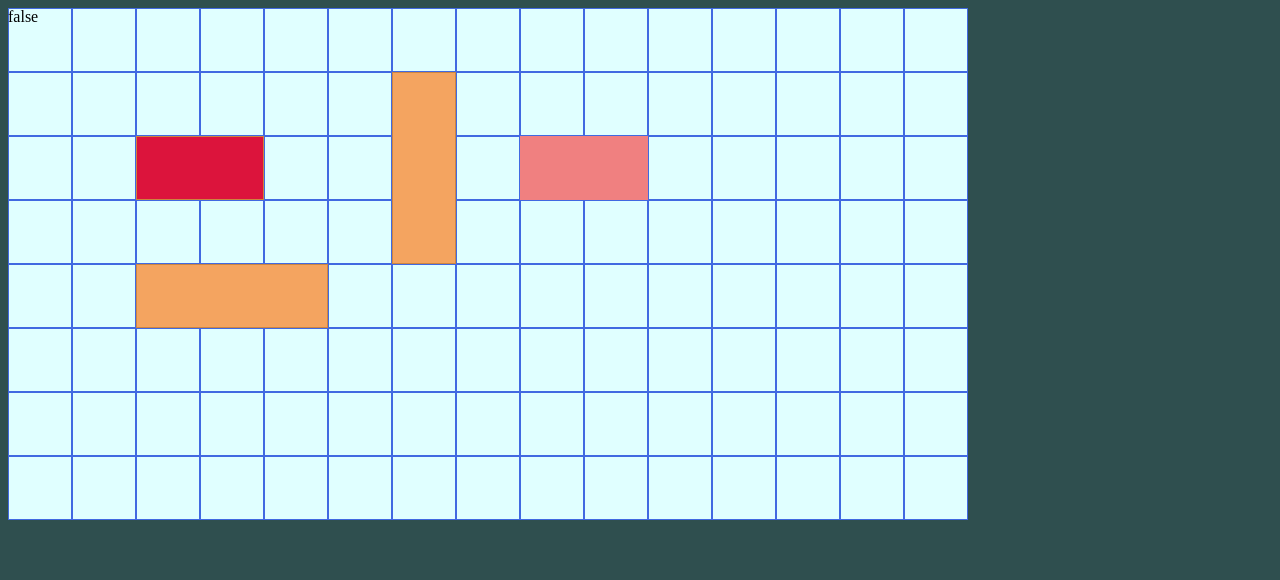
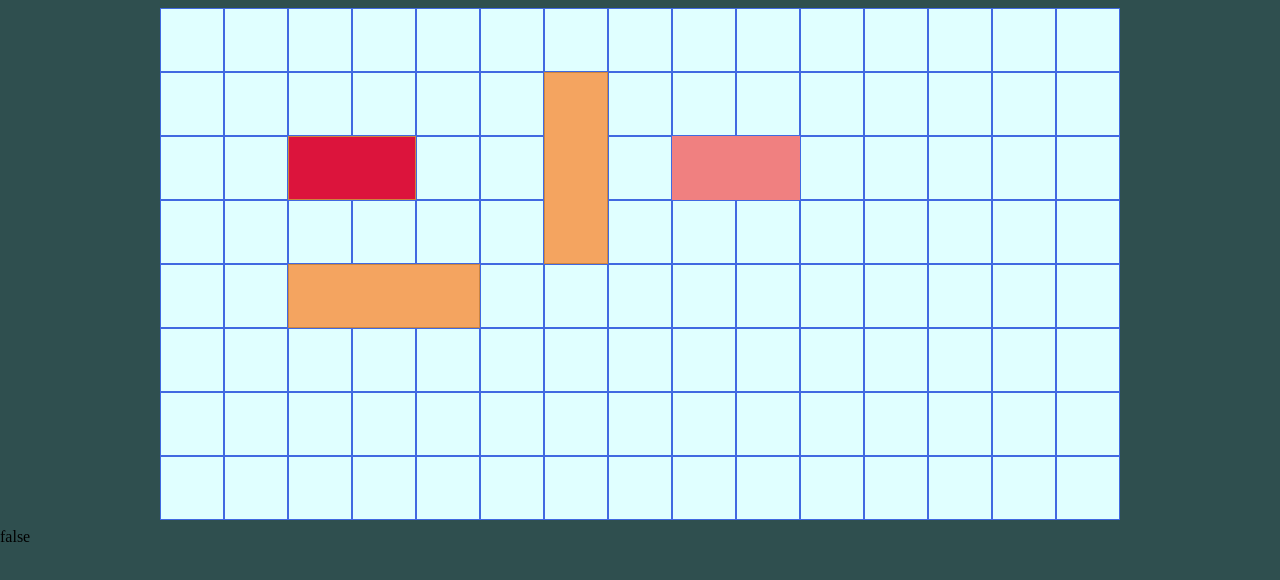
Before and after one commit to obr-09/svelte-parking-game, a Svelte app: page / in a window 1280 px wide. Shown: the top 580 px of the page. Built offline with nearby package versions, Linux system fonts and the light colour scheme.

Commit message:
feat: remove some elements pointer events to allow centered grid

```diff
--- a/src/App.svelte
+++ b/src/App.svelte
@@ -1,44 +1,10 @@
 <script lang="ts">
-  import { goal, isGoalReached, otherDogs, rocketDog } from './data/store';
-  import Dog from './entities/Dog.svelte';
-  import Goal from './terrain/Goal.svelte';
-  import Grid from './terrain/Grid.svelte';
+  import Game from './game/Game.svelte';
 </script>
 
 <main>
-  <Grid>
-  </Grid>
-  <div class="dog-container">
-    <!-- My (rocket) dog -->
-    {#if $rocketDog}
-      <Dog bind:placement={$rocketDog} isRocketDog />
-    {/if}
-    {#if $goal}
-      <Goal bind:placement={$goal} />
-    {/if}
-    <!-- Other people's dogs -->
-    {#each $otherDogs as otherDog }
-      <Dog bind:placement={otherDog} />
-    {/each}
-
-    {$isGoalReached}
-  </div>
+  <Game />
 </main>
 
 <style>
-  main {
-    position: relative;
-    width: 100%;
-    height: 100%;
-    height: auto;
-  }
-
-  .dog-container {
-    position: absolute;
-    top: 0;
-    right: 0;
-    bottom: 0;
-    left: 0;
-    margin: 8px;
-  }
 </style>
--- a/src/data/store.ts
+++ b/src/data/store.ts
@@ -4,11 +4,12 @@ import { getAllDogCoordinates } from "./utils";
 
 
 // Dogs positions
-export const otherDogs: Writable<DogPlacement[]> = writable([
+export const otherDogs = writable<DogPlacement[]>([
   { x: 6, y: 1, width: 1, height: 3 },
   { x: 2, y: 4, width: 3, height: 1 },
 ]);
-export const rocketDog: Writable<DogPlacement> = writable<DogPlacement>({x: 2, y: 2, width: 2, height: 1});
+export const rocketDog = writable<DogPlacement>({x: 2, y: 2, width: 2, height: 1});
+export const isThereDogBeingWalked = writable<boolean>(false);
 
 // Level grid info
 export const gridSize = writable<GridData>({ x: 15, y: 8 });
@@ -32,5 +33,5 @@ export const gridOccupiedSpace = derived(([gridBaseSpace, otherDogs, rocketDog])
 });
 
 // Goal
-export const goal: Writable<DogPlacement> = writable<DogPlacement>({ x: 8, y: 2, width: 2, height: 1 });
+export const goal = writable<DogPlacement>({ x: 8, y: 2, width: 2, height: 1 });
 export const isGoalReached = derived([rocketDog, goal], ([$rocketDog, $goal]) => $rocketDog.x === $goal.x && $rocketDog.y === $goal.y);
--- a/src/entities/Dog.svelte
+++ b/src/game/Dog.svelte
@@ -3,7 +3,7 @@
 <script lang="ts">
   import { onDestroy, onMount } from "svelte";
   import type { Coordinates, DogPlacement, MovementLimits } from "../data/models";
-  import { cellWidth, gridOccupiedSpace, gridSize } from "../data/store";
+  import { cellWidth, gridOccupiedSpace, gridSize, isThereDogBeingWalked } from "../data/store";
 
   export let placement: DogPlacement;
   export let isRocketDog: boolean = false;
@@ -24,24 +24,28 @@
   });
 
   const onDogHold = () => {
-    isDogBeingWalked = true;
-    computeMovementLimits();
+    if (!isDogBeingWalked) {
+      isDogBeingWalked = true;
+      $isThereDogBeingWalked = true;
+      computeMovementLimits();
+    }
   };
+  // On mouse release, set dog logical and visual position to store data
   const onDogRelease = (): void => {
     if (isDogBeingWalked) {
-      // Set dog logical and visual position to store data
       placement.x = Math.round((movementCoordinates.x - placement.width * $cellWidth / 2) / $cellWidth);
       placement.y = Math.round((movementCoordinates.y - placement.height * $cellWidth / 2) / $cellWidth);
       movementCoordinates = { x: (placement.x + placement.width/2) * $cellWidth, y: (placement.y + placement.height/2) * $cellWidth };
       isDogBeingWalked = false;
+      $isThereDogBeingWalked = false;
     }
   };
-  const onDogMove = ({ pageX, pageY }): void => {
-    if (isDogBeingWalked) {
-      // Set dog visual position to mouse
+  // On mouse move when holding, set dog visual position to mouse
+  const onDogMove = (event): void => {
+    if (isDogBeingWalked && event.target?.classList?.contains('dog-container')) {
       movementCoordinates = {
-        x: Math.min((movementLimits.x2 + placement.width/2) * $cellWidth, Math.max((movementLimits.x1 + placement.width/2) * $cellWidth, pageX)),
-        y: Math.min((movementLimits.y2 + placement.height/2) * $cellWidth, Math.max((movementLimits.y1 + placement.height/2) * $cellWidth, pageY)),
+        x: Math.min((movementLimits.x2 + placement.width/2) * $cellWidth, Math.max((movementLimits.x1 + placement.width/2) * $cellWidth, event.offsetX)),
+        y: Math.min((movementLimits.y2 + placement.height/2) * $cellWidth, Math.max((movementLimits.y1 + placement.height/2) * $cellWidth, event.offsetY)),
       };
     }
   };
@@ -67,6 +71,7 @@
 <div
   class="dog"
   class:rocket="{isRocketDog}"
+  class:unselectable="{$isThereDogBeingWalked}"
   style="
     left: {movementCoordinates.x}px;
     top: {movementCoordinates.y}px;
@@ -89,4 +94,8 @@
   .dog.rocket {
     background: crimson;
   }
+
+  .dog.unselectable {
+    pointer-events: none;
+  }
 </style>
--- /dev/null
+++ b/src/game/Game.svelte
@@ -0,0 +1,44 @@
+<script lang="ts">
+  import { goal, isGoalReached, otherDogs, rocketDog } from '../data/store';
+  import Dog from './Dog.svelte';
+  import Goal from './Goal.svelte';
+  import Grid from './Grid.svelte';
+</script>
+
+<div class="game">
+  <Grid>
+    <div class="dog-container">
+      <!-- My (rocket) dog -->
+      {#if $rocketDog}
+        <Dog bind:placement={$rocketDog} isRocketDog />
+      {/if}
+      {#if $goal}
+        <Goal bind:placement={$goal} />
+      {/if}
+      <!-- Other people's dogs -->
+      {#each $otherDogs as otherDog }
+        <Dog bind:placement={otherDog} />
+      {/each}
+    </div>
+  </Grid>
+
+    {$isGoalReached}
+</div>
+
+<style>
+  .game {
+    position: relative;
+    width: 100%;
+    height: 100%;
+    height: auto;
+  }
+
+  .dog-container {
+    position: absolute;
+    top: 0;
+    right: 0;
+    bottom: 0;
+    left: 0;
+    margin: 8px;
+  }
+</style>
--- a/src/terrain/Goal.svelte
+++ b/src/game/Goal.svelte
@@ -22,5 +22,6 @@
     box-sizing: border-box;
     transform: translate(-50%, -50%);
     background: lightcoral;
+    pointer-events: none;
   }
 </style>
--- a/src/terrain/Grid.svelte
+++ b/src/game/Grid.svelte
@@ -24,6 +24,8 @@
     display: flex;
     flex-direction: column;
     box-sizing: border-box;
+    position: relative;
+    margin: auto;
     padding: 8px;
     width: fit-content;
   }
```
Also changed, not shown: src/game/Cell.svelte (renamed from src/terrain/Cell.svelte).
